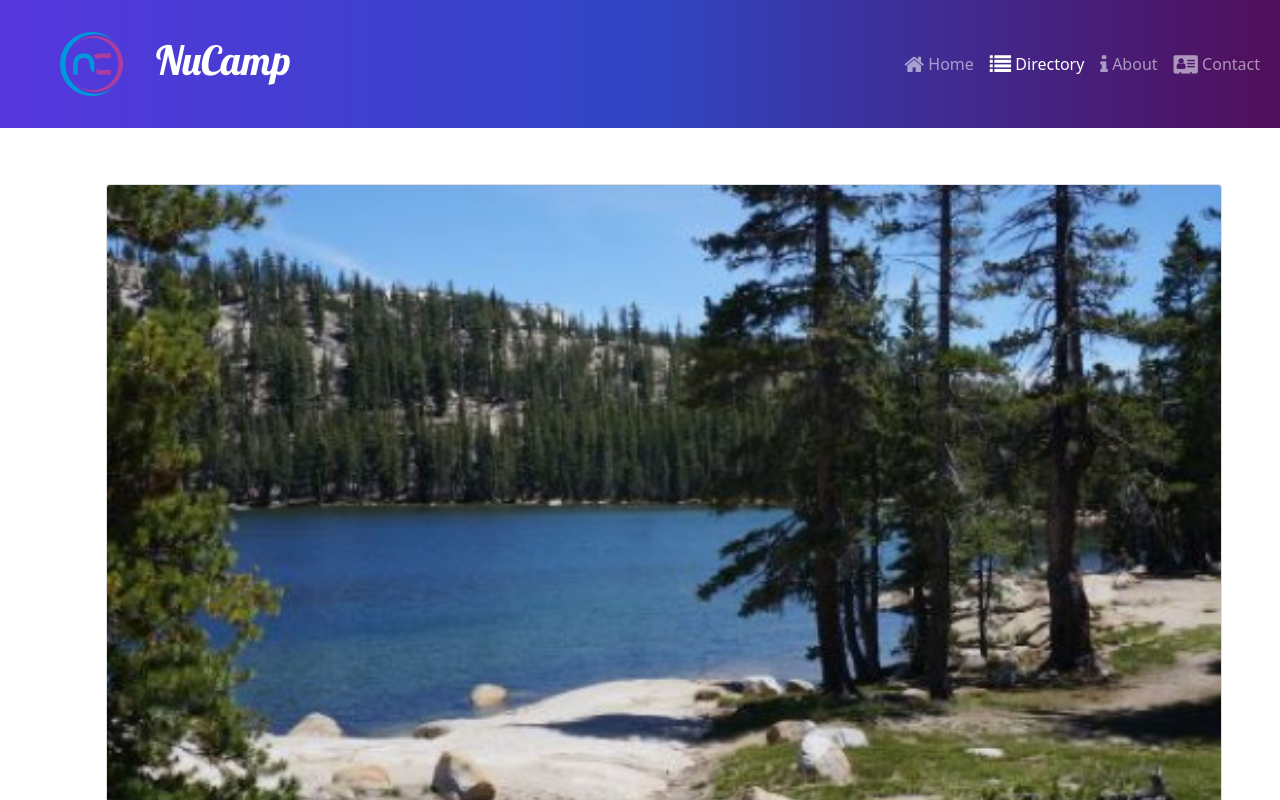
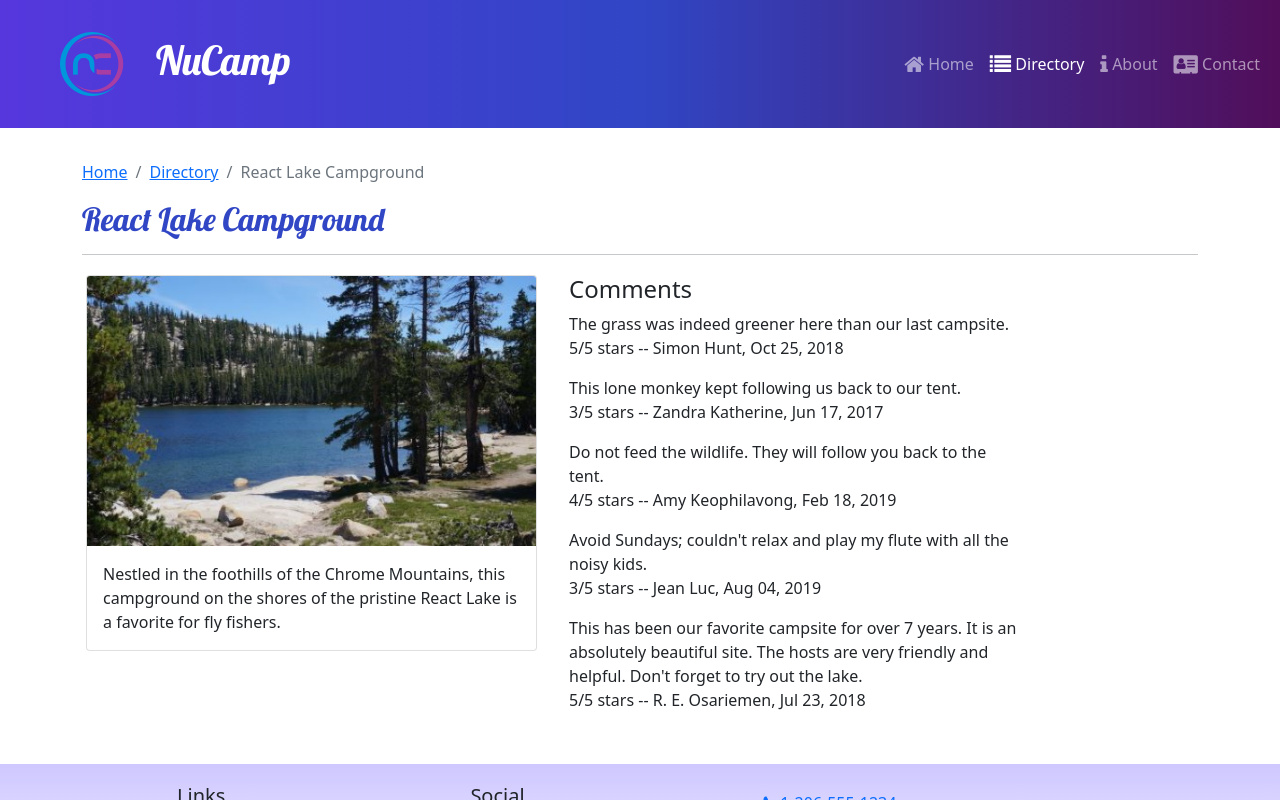
Before and after one commit to angelslayr/reactnucampsite, a React (Create React App) app: page /directory/0 in a window 1280 px wide. Shown: the top 800 px of the page. Built offline with nearby package versions, Linux system fonts and the light colour scheme.

Commit message:
Breadcrumbs SubHeader

```diff
--- /dev/null
+++ b/src/components/SubHeader.js
@@ -0,0 +1,26 @@
+import { Col, Row, Breadcrumb, BreadcrumbItem } from 'reactstrap';
+import { Link } from 'react-router-dom';
+
+const SubHeader = ({ current, detail }) => {
+    return (
+        <Row>
+            <Col>
+                <Breadcrumb>
+                    <BreadcrumbItem>
+                        <Link to='/'>Home</Link>
+                    </BreadcrumbItem>
+                    {detail && (
+                        <BreadcrumbItem>
+                            <Link to='/directory'>Directory</Link>
+                        </BreadcrumbItem>
+                    )}
+                    <BreadcrumbItem active>{current}</BreadcrumbItem>
+                </Breadcrumb>
+                <h2>{current}</h2>
+                <hr />
+            </Col>
+        </Row>
+    )
+};
+
+export default SubHeader;
--- a/src/features/campsites/CampsiteDetail.js
+++ b/src/features/campsites/CampsiteDetail.js
@@ -4,7 +4,7 @@
     const { image, name, description } = campsite;
 
     return(
-        <Col md='12' className='m-4' >
+        <Col md='5' className='m-1' >
             <Card>
                 <CardImg top src={image} alt={name} />
                 <CardBody>
--- /dev/null
+++ b/src/features/comments/Comment.js
@@ -0,0 +1,15 @@
+import { formatDate } from '../../utils/formatDate';
+
+const Comment = ({ comment }) => {
+    const { text: commentText, rating, author, date } = comment;
+
+    return (
+        <p>
+            {commentText}
+            <br />
+            {rating}/5 stars -- {author}, {formatDate(date)}
+        </p>
+    );
+};
+
+export default Comment;
--- /dev/null
+++ b/src/features/comments/CommentsList.js
@@ -0,0 +1,25 @@
+import { Col } from 'reactstrap';
+import Comment from './Comment';
+import { selectCommentsByCampsiteId } from './commentsSlice';
+
+const CommentsList = ({ campsiteId }) => {
+    const comments = selectCommentsByCampsiteId(campsiteId);
+
+    if (comments && comments.length > 0) {
+        return (
+            <Col md='5' className='m-1'>
+                <h4>Comments</h4>
+                {comments.map((comment) => {
+                    return <Comment key={comment.id} comment={comment} />;
+                })}
+            </Col>
+        );
+    }
+    return (
+        <Col md='5' className='m-1'>
+            There are no comments for this campsite yet.
+        </Col>
+    );
+};
+
+export default CommentsList;
--- /dev/null
+++ b/src/features/comments/commentsSlice.js
@@ -0,0 +1,6 @@
+import { COMMENTS } from '../../app/shared/COMMENTS';
+
+export const selectCommentsByCampsiteId = (campsiteId) => {
+    return COMMENTS.filter((comment) => comment.campsiteId === parseInt(campsiteId));
+
+};
--- a/src/pages/CampsiteDetailPage.js
+++ b/src/pages/CampsiteDetailPage.js
@@ -2,6 +2,11 @@
 import { useParams } from 'react-router-dom';
 import { selectCampsiteById } from '../features/campsites/campsitesSlice';
 import CampsiteDetail from '../features/campsites/CampsiteDetail';
+import CommentsList from '../features/comments/CommentsList';
+import SubHeader from '../components/SubHeader';
+
+
+
 
 const CampsiteDetailPage = () => {
     const { campsiteId } = useParams();
@@ -9,8 +14,10 @@
 
     return (
         <Container>
+            <SubHeader current={campsite.name} detail={true} />
             <Row>
                 <CampsiteDetail campsite={campsite} />
+                <CommentsList campsiteId={campsiteId} />
             </Row>
         </Container>
     );
--- a/src/pages/CampsitesDirectoryPage.js
+++ b/src/pages/CampsitesDirectoryPage.js
@@ -1,9 +1,11 @@
 import { Container } from 'reactstrap';
 import CampsitesList from '../features/campsites/CampsitesList';
+import SubHeader from '../components/SubHeader';
 
 const CampsitesDirectoryPage = () => {
     return (
         <Container>
+            <SubHeader current='Directory' />
             <CampsitesList />
         </Container>
     );
--- a/src/pages/HomePage.js
+++ b/src/pages/HomePage.js
@@ -1,9 +1,11 @@
 import { Container } from 'reactstrap';
 import DisplayList from '../features/display/DisplayList';
+import SubHeader from '../components/SubHeader';
 
 const HomePage = () => {
     return (
         <Container>
+            <SubHeader current='Home' />
             <DisplayList />
         </Container>
     );
--- /dev/null
+++ b/src/utils/formatDate.js
@@ -0,0 +1,7 @@
+export const formatDate = (date) => {
+    return new Intl.DateTimeFormat('en-US', {
+        year: 'numeric',
+        month: 'short',
+        day: '2-digit'
+    }).format(new Date(Date.parse(date)));
+};
```
